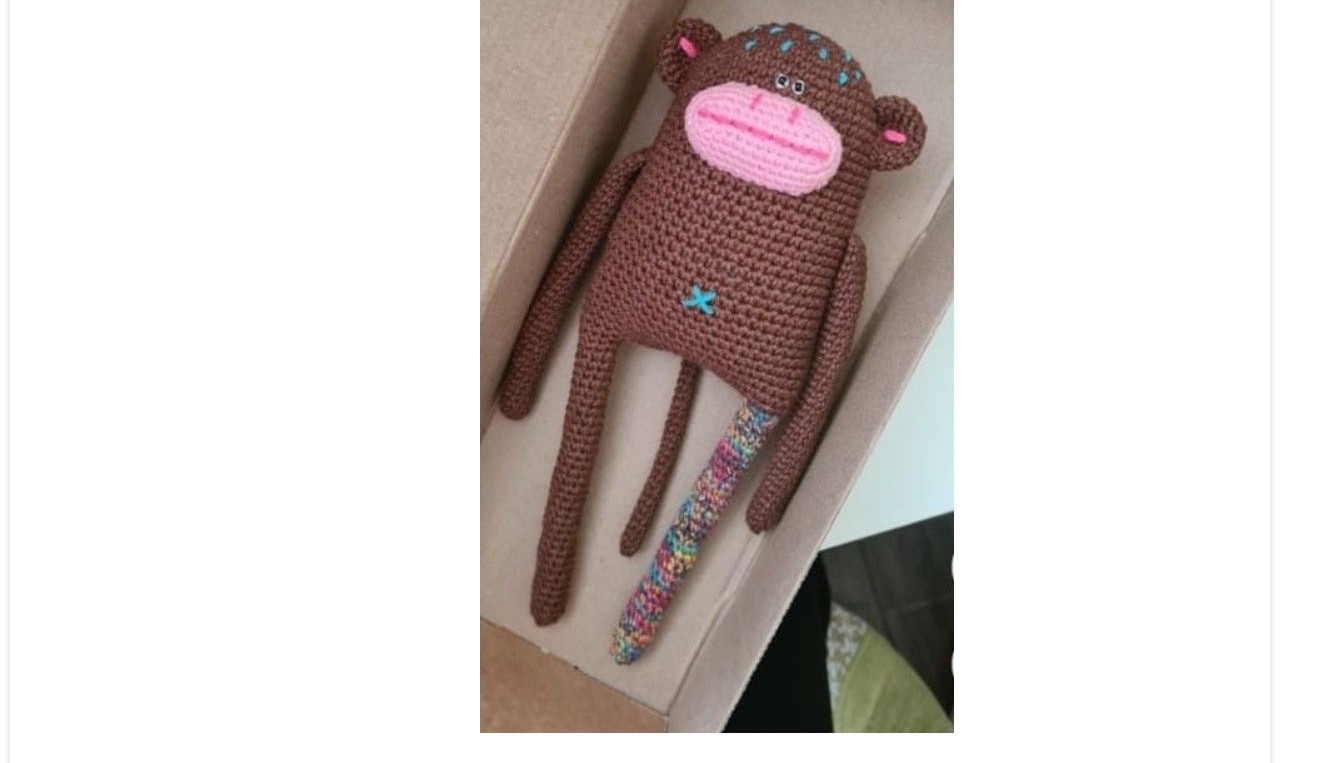
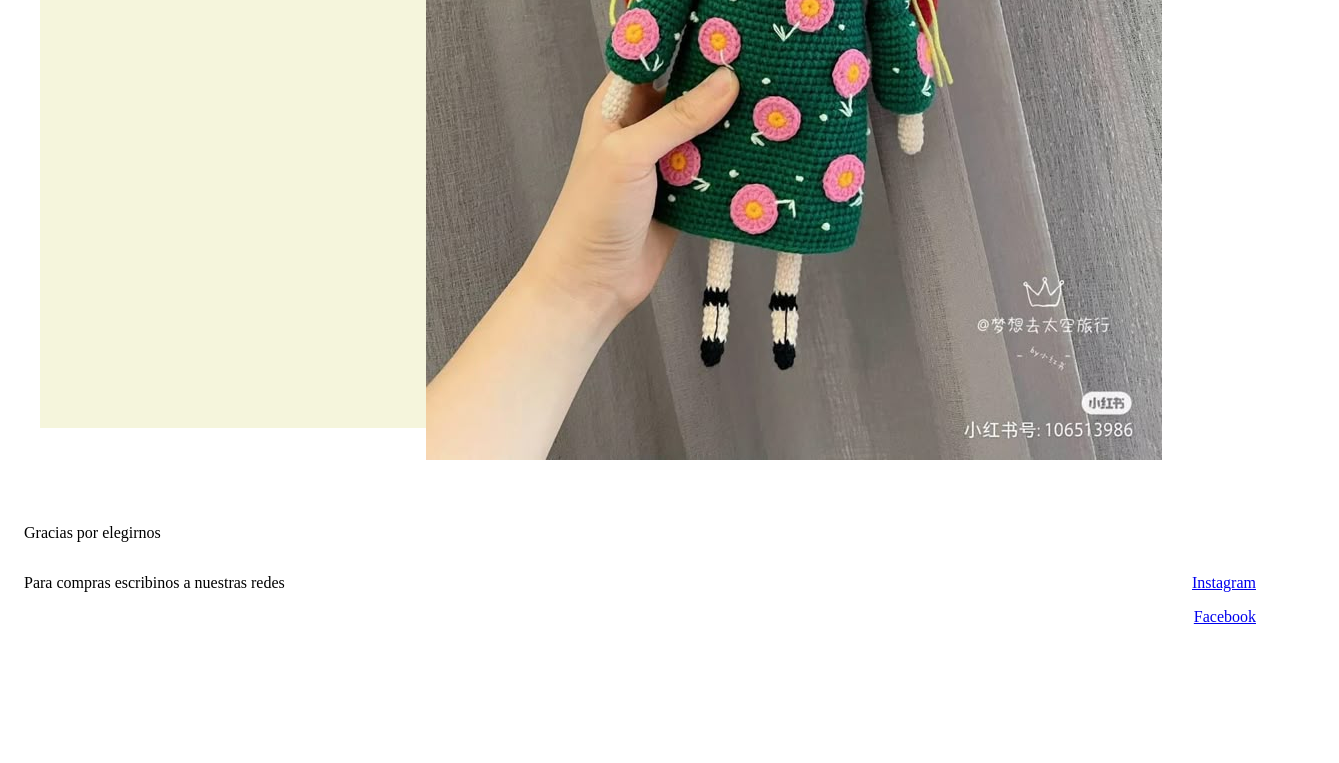
Before and after one commit to ErikaVergani/PreentregaVergani, a plain HTML site: page index.html in a window 1280 px wide. Shown: the part 1696-2459 px from the top of the page, 1339 px wide, since content can reach past the window. After the commit the page ends 2346 px from the top, so only its background shows below. Drawn offline with Linux system fonts and the light colour scheme.

Commit message:
agregado grid

```diff
--- a/style.css
+++ b/style.css
@@ -1,3 +1,16 @@
+main {
+    display: grid;
+    grid-template-columns: 1fr 1fr;
+    gap: 2rem;
+    padding: 2rem;
+}
+
+@media (max-width: 768px) {
+    main {
+        grid-template-columns: 1fr;
+    }
+}
+
 
 .título{
     padding: 2rem;
@@ -31,18 +44,26 @@
         box-shadow: 0 4px 10px rgba(red, green, blue, alpha);
     }
     .productos {
-        border: 2px solid #eee;
-        box-shadow: 0 2px 5px rgba(0,0,0,0.1);
-        display: flex;
-        justify-content: center;
-        gap: 2rem;
-        padding: 1rem;
-        flex-wrap: wrap;
-    }
+    display: grid;
+    grid-template-columns: repeat(auto-fit, minmax(200px, 1fr));
+    gap: 2rem;
+    justify-items: center;
+}
 
-.contacto{
-    text-align: center;
-    font-size-adjust: 2.5 rem;
-    font-weight: bold;
-    background-color:rgb(125, 138, 103)
+
+.contacto {
+    display: grid;
+    grid-template-columns: 1fr 1fr;
+    align-items: center;
+    padding: 1rem;
 }
+
+.contacto p {
+    grid-column: 1 / 2;
+}
+
+.contacto a {
+    grid-column: 2 / 3;
+    justify-self: end;
+    margin-left: 1rem;
+}
```
